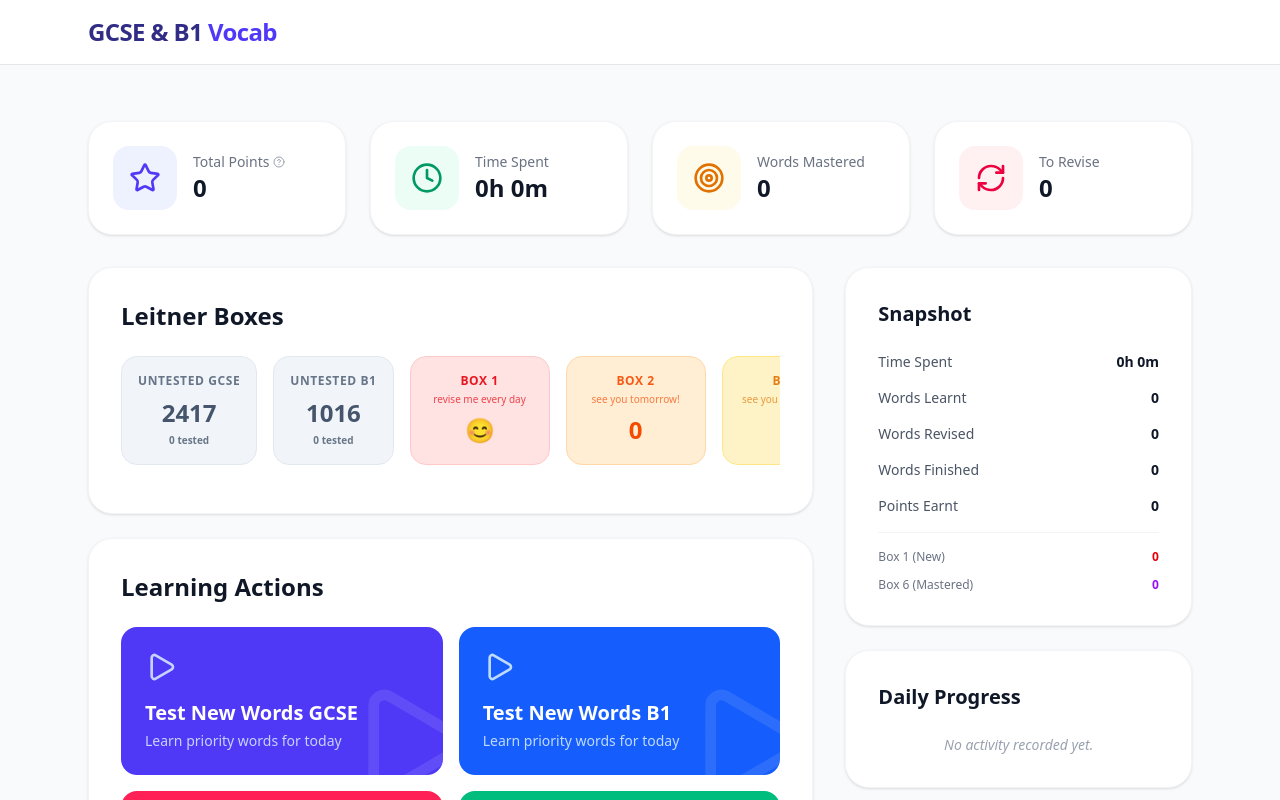
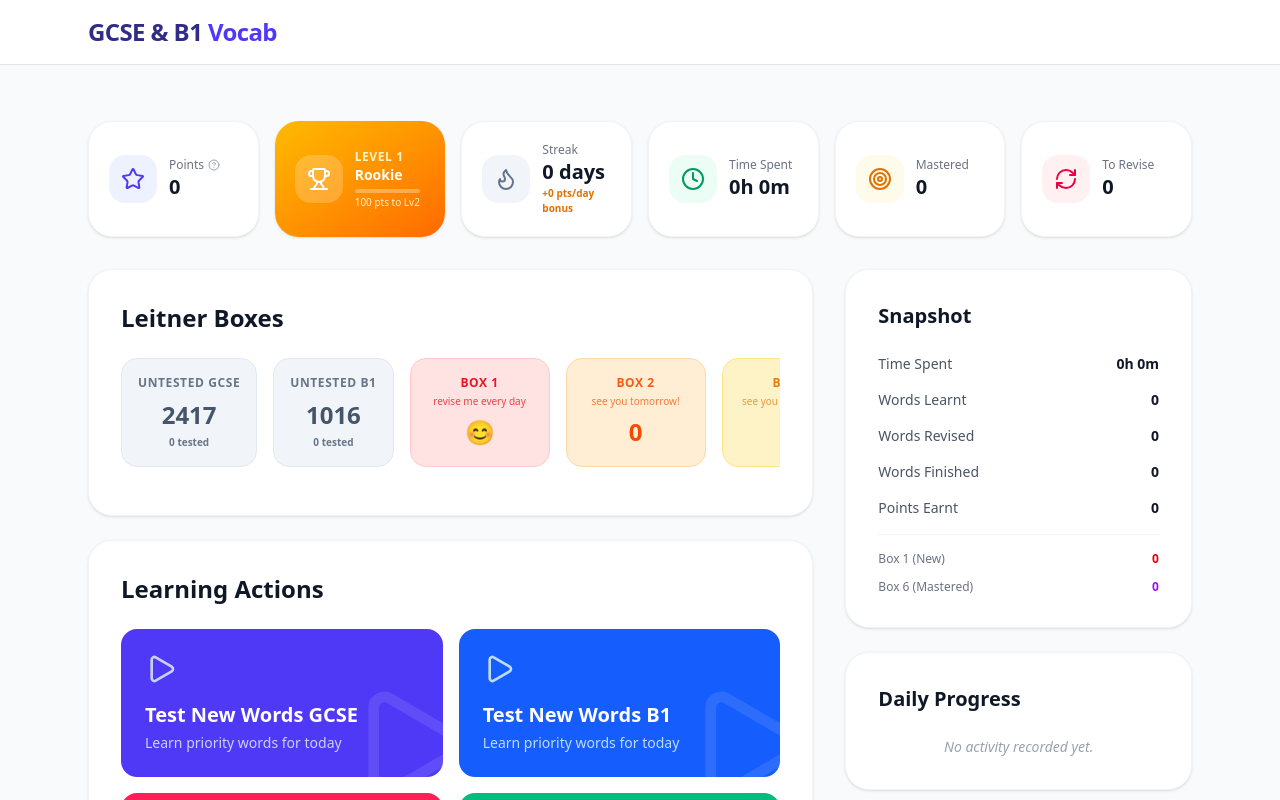
Before and after one commit to tcrainer/60dtoGCSE, a React (Vite) app: page / in a window 1280 px wide. Shown: the top 800 px of the page. Built offline with nearby package versions, Linux system fonts and the light colour scheme.

Commit message:
Update Dashboard.tsx

```diff
--- a/src/components/Dashboard.tsx
+++ b/src/components/Dashboard.tsx
@@ -1,5 +1,6 @@
 import React, { useState, useEffect } from "react";
 import { useStore } from "../store/useStore";
+import { getLevel, getStreakBonus, getStreakFlames } from "../store/useStore";
 import { vocabulary, topics } from "../data/vocabulary";
 import { differenceInDays, isBefore, startOfDay } from "date-fns";
 import {
@@ -19,6 +20,8 @@ import {
   ChevronRight,
   Zap,
   Plus,
+  Flame,
+  Trophy,
 } from "lucide-react";
 
 interface DashboardProps {
@@ -215,54 +218,93 @@ export function Dashboard({ onStartSession }: DashboardProps) {
   return (
     <div className="max-w-6xl mx-auto p-6 space-y-8">
       {/* Header & Stats */}
-      <div className="grid grid-cols-1 md:grid-cols-2 lg:grid-cols-4 gap-6">
-        <div className="bg-white p-6 rounded-3xl shadow-sm border border-gray-100 flex items-center gap-4">
-          <div className="p-4 bg-indigo-50 text-indigo-600 rounded-2xl">
-            <Star className="w-8 h-8" />
+      {(() => {
+        const level = getLevel(stats.points);
+        return (
+          <div className="grid grid-cols-2 md:grid-cols-3 lg:grid-cols-6 gap-4">
+            <div className="bg-white p-5 rounded-3xl shadow-sm border border-gray-100 flex items-center gap-3">
+              <div className="p-3 bg-indigo-50 text-indigo-600 rounded-2xl shrink-0">
+                <Star className="w-6 h-6" />
               </div>
-          <div>
+              <div className="min-w-0">
                 <div className="flex items-center gap-1">
-              <p className="text-sm font-medium text-gray-500">Total Points</p>
-              <button
-                onClick={() => setShowPointsInfo(true)}
-                className="text-gray-400 hover:text-indigo-600 transition-colors"
-              >
+                  <p className="text-xs font-medium text-gray-500 truncate">Points</p>
+                  <button onClick={() => setShowPointsInfo(true)} className="text-gray-400 hover:text-indigo-600 transition-colors shrink-0">
                     <HelpCircle className="w-3 h-3" />
                   </button>
                 </div>
-            <p className="text-2xl font-bold text-gray-900">{stats.points}</p>
+                <p className="text-xl font-bold text-gray-900">{stats.points}</p>
               </div>
             </div>
-        <div className="bg-white p-6 rounded-3xl shadow-sm border border-gray-100 flex items-center gap-4">
-          <div className="p-4 bg-emerald-50 text-emerald-600 rounded-2xl">
-            <Clock className="w-8 h-8" />
+
+            {/* Level card */}
+            <div className="bg-gradient-to-br from-amber-400 to-orange-500 p-5 rounded-3xl shadow-sm flex items-center gap-3 col-span-1">
+              <div className="p-3 bg-white/20 text-white rounded-2xl shrink-0">
+                <Trophy className="w-6 h-6" />
+              </div>
+              <div className="min-w-0">
+                <p className="text-xs font-bold text-amber-100 uppercase tracking-wider">Level {level.level}</p>
+                <p className="text-sm font-black text-white truncate">{level.name}</p>
+                <div className="mt-1 w-full bg-white/30 rounded-full h-1">
+                  <div className="h-1 rounded-full bg-white transition-all" style={{ width: `${level.progress}%` }} />
+                </div>
+                {level.nextLevel && (
+                  <p className="text-[10px] text-amber-100 mt-0.5">{level.nextLevel.minPoints - stats.points} pts to Lv{level.level + 1}</p>
+                )}
+              </div>
+            </div>
+
+            {/* Streak card */}
+            <div className={`p-5 rounded-3xl shadow-sm border flex items-center gap-3 ${stats.streak >= 3 ? "bg-gradient-to-br from-orange-50 to-red-50 border-orange-200" : "bg-white border-gray-100"}`}>
+              <div className={`p-3 rounded-2xl shrink-0 ${stats.streak >= 3 ? "bg-orange-100 text-orange-600" : "bg-slate-100 text-slate-500"}`}>
+                <Flame className="w-6 h-6" />
+              </div>
+              <div className="min-w-0">
+                <p className="text-xs font-medium text-gray-500">Streak</p>
+                <p className="text-xl font-bold text-gray-900">{stats.streak} {stats.streak === 1 ? "day" : "days"}</p>
+                <p className="text-sm">{getStreakFlames(stats.streak)}</p>
+                <p className="text-[10px] font-bold text-amber-600">+{getStreakBonus(stats.streak)} pts/day bonus</p>
+                {(stats.jokers ?? 0) > 0 && (
+                  <p className="text-[10px] text-blue-500 font-bold mt-0.5">🃏 {stats.jokers} joker{stats.jokers > 1 ? "s" : ""} saved</p>
+                )}
+                {stats.streak > 0 && stats.streak % 7 === 0 && (
+                  <p className="text-[10px] text-purple-500 font-bold">🎉 7-day streak!</p>
+                )}
+              </div>
+            </div>
+
+            <div className="bg-white p-5 rounded-3xl shadow-sm border border-gray-100 flex items-center gap-3">
+              <div className="p-3 bg-emerald-50 text-emerald-600 rounded-2xl shrink-0">
+                <Clock className="w-6 h-6" />
               </div>
               <div>
-            <p className="text-sm font-medium text-gray-500">Time Spent</p>
-            <p className="text-2xl font-bold text-gray-900">
-              {formatTime(stats.timeSpent)}
-            </p>
+                <p className="text-xs font-medium text-gray-500">Time Spent</p>
+                <p className="text-xl font-bold text-gray-900">{formatTime(stats.timeSpent)}</p>
               </div>
             </div>
-        <div className="bg-white p-6 rounded-3xl shadow-sm border border-gray-100 flex items-center gap-4">
-          <div className="p-4 bg-amber-50 text-amber-600 rounded-2xl">
-            <Target className="w-8 h-8" />
+
+            <div className="bg-white p-5 rounded-3xl shadow-sm border border-gray-100 flex items-center gap-3">
+              <div className="p-3 bg-amber-50 text-amber-600 rounded-2xl shrink-0">
+                <Target className="w-6 h-6" />
               </div>
               <div>
-            <p className="text-sm font-medium text-gray-500">Words Mastered</p>
-            <p className="text-2xl font-bold text-gray-900">{boxCounts[6]}</p>
+                <p className="text-xs font-medium text-gray-500">Mastered</p>
+                <p className="text-xl font-bold text-gray-900">{boxCounts[6]}</p>
               </div>
             </div>
-        <div className="bg-white p-6 rounded-3xl shadow-sm border border-gray-100 flex items-center gap-4">
-          <div className="p-4 bg-rose-50 text-rose-600 rounded-2xl">
-            <RefreshCw className="w-8 h-8" />
+
+            <div className="bg-white p-5 rounded-3xl shadow-sm border border-gray-100 flex items-center gap-3">
+              <div className="p-3 bg-rose-50 text-rose-600 rounded-2xl shrink-0">
+                <RefreshCw className="w-6 h-6" />
               </div>
               <div>
-            <p className="text-sm font-medium text-gray-500">To Revise</p>
-            <p className="text-2xl font-bold text-gray-900">{toReviseCount}</p>
+                <p className="text-xs font-medium text-gray-500">To Revise</p>
+                <p className="text-xl font-bold text-gray-900">{toReviseCount}</p>
               </div>
             </div>
           </div>
+        );
+      })()}
 
       <div className="grid grid-cols-1 lg:grid-cols-3 gap-8">
         {/* Main Actions */}
@@ -720,10 +762,22 @@ export function Dashboard({ onStartSession }: DashboardProps) {
               const isToday = i === 0;
 
               return (
-                <div key={dayNum} className={`p-4 rounded-2xl border transition-all ${isToday ? "bg-indigo-50 border-indigo-200 ring-1 ring-indigo-200" : "bg-slate-50 border-slate-100"}`}>
+                <div
+                  key={dayNum}
+                  onClick={() => {
+                    const unlearnedDayWords = dayWords.filter(w => !userWords[w.id] || userWords[w.id].box === 0);
+                    if (unlearnedDayWords.length > 0) {
+                      onStartSession("learn", unlearnedDayWords);
+                    } else if (!isCompleted) {
+                      onStartSession("practice", dayWords);
+                    }
+                  }}
+                  className={`p-4 rounded-2xl border transition-all cursor-pointer group ${isToday ? "bg-indigo-50 border-indigo-200 ring-1 ring-indigo-200 hover:bg-indigo-100" : "bg-slate-50 border-slate-100 hover:bg-slate-100"} ${isCompleted ? "opacity-70" : ""}`}
+                >
                   <div className="flex justify-between items-center mb-2">
-                    <span className={`text-sm font-bold ${isToday ? "text-indigo-600" : "text-gray-500"}`}>
-                      {isToday ? "Today" : `Day ${dayNum}`}
+                    <span className={`text-sm font-bold flex items-center gap-1 ${isToday ? "text-indigo-600" : "text-gray-500"}`}>
+                      {isToday ? "⭐ Today" : `Day ${dayNum}`}
+                      {!isCompleted && <span className="text-[10px] font-normal opacity-60 group-hover:opacity-100 transition-opacity">(tap to start)</span>}
                     </span>
                     {isCompleted && <CheckCircle className="w-5 h-5 text-emerald-500" />}
                   </div>
@@ -771,10 +825,22 @@ export function Dashboard({ onStartSession }: DashboardProps) {
               const isToday = i === 0;
 
               return (
-                <div key={dayNum} className={`p-4 rounded-2xl border transition-all ${isToday ? "bg-blue-50 border-blue-200 ring-1 ring-blue-200" : "bg-slate-50 border-slate-100"}`}>
+                <div
+                  key={dayNum}
+                  onClick={() => {
+                    const unlearnedDayWords = dayWords.filter(w => !userWords[w.id] || userWords[w.id].box === 0);
+                    if (unlearnedDayWords.length > 0) {
+                      onStartSession("learn", unlearnedDayWords);
+                    } else if (!isCompleted) {
+                      onStartSession("practice", dayWords);
+                    }
+                  }}
+                  className={`p-4 rounded-2xl border transition-all cursor-pointer group ${isToday ? "bg-blue-50 border-blue-200 ring-1 ring-blue-200 hover:bg-blue-100" : "bg-slate-50 border-slate-100 hover:bg-slate-100"} ${isCompleted ? "opacity-70" : ""}`}
+                >
                   <div className="flex justify-between items-center mb-2">
-                    <span className={`text-sm font-bold ${isToday ? "text-blue-600" : "text-gray-500"}`}>
-                      {isToday ? "Today" : `Day ${dayNum}`}
+                    <span className={`text-sm font-bold flex items-center gap-1 ${isToday ? "text-blue-600" : "text-gray-500"}`}>
+                      {isToday ? "⭐ Today" : `Day ${dayNum}`}
+                      {!isCompleted && <span className="text-[10px] font-normal opacity-60 group-hover:opacity-100 transition-opacity">(tap to start)</span>}
                     </span>
                     {isCompleted && <CheckCircle className="w-5 h-5 text-emerald-500" />}
                   </div>
```
Lines whose indentation alone changed are shown as unchanged.
